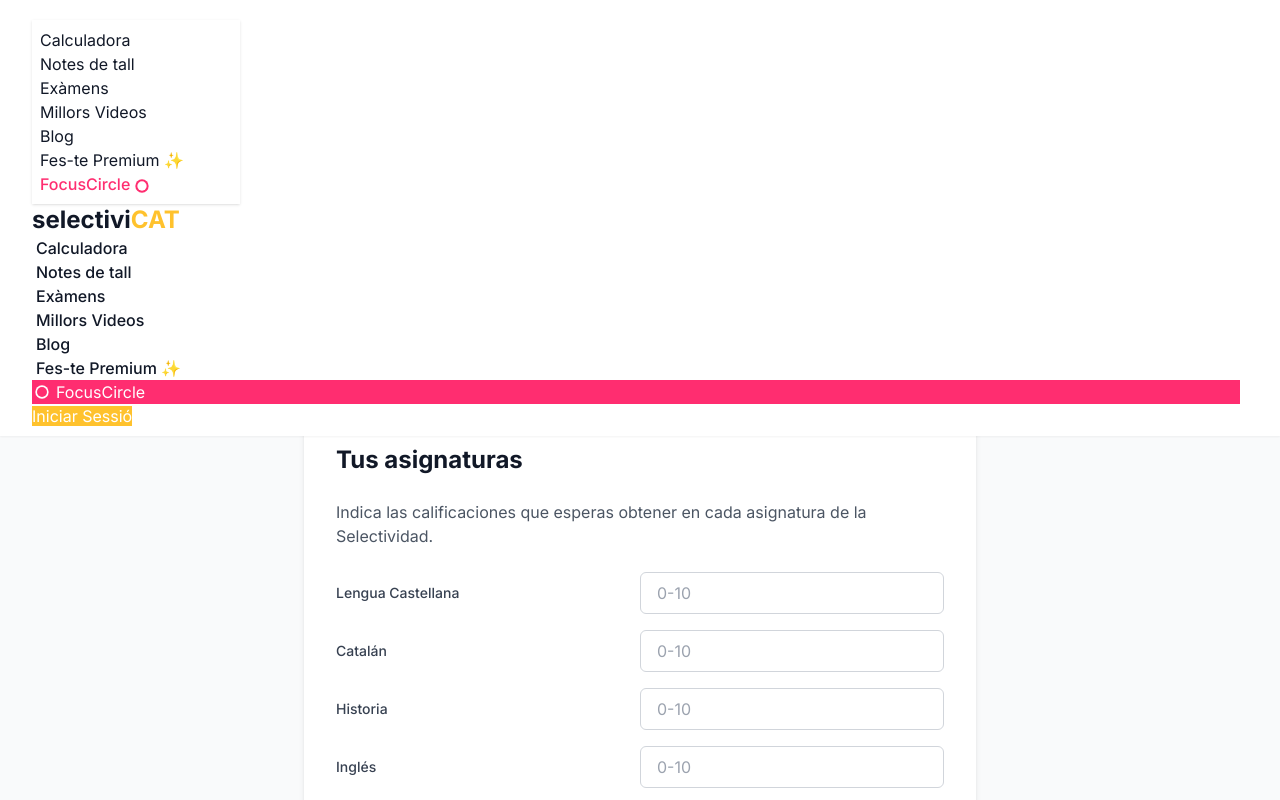
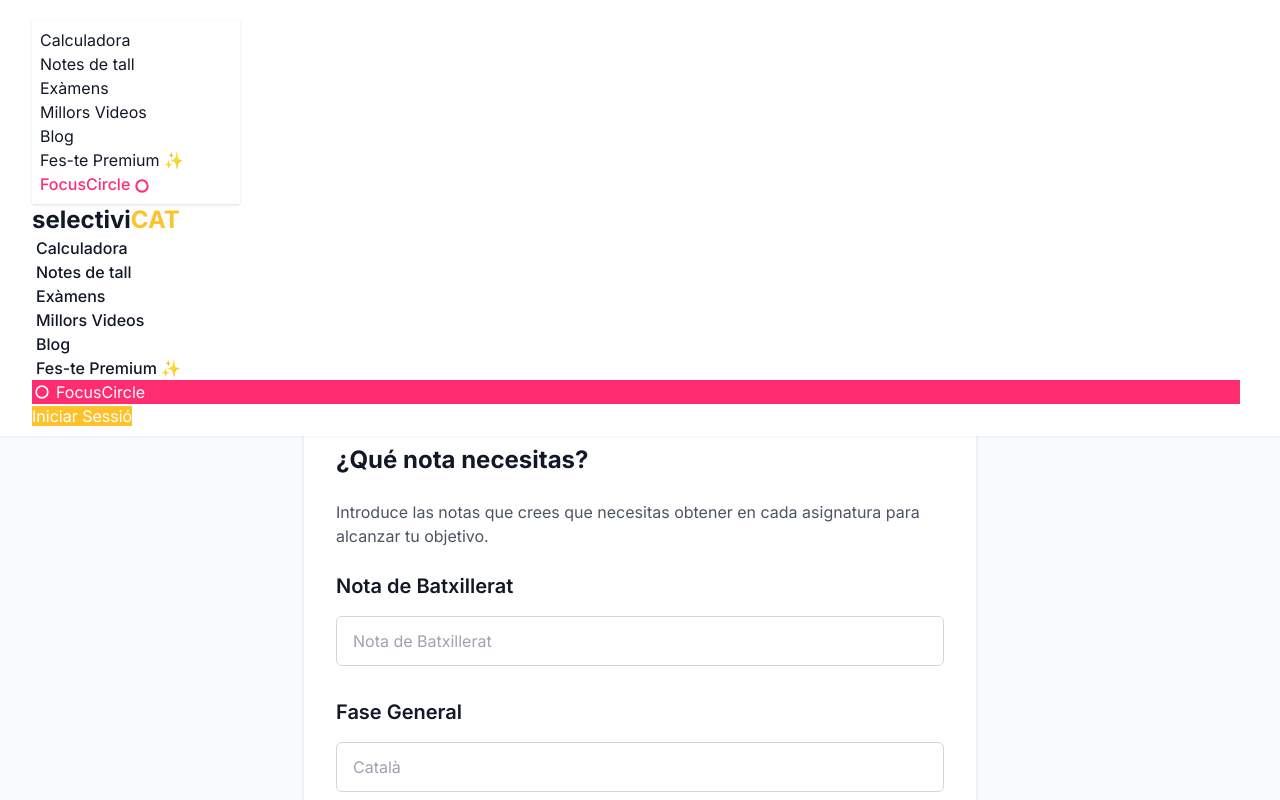
Before and after one commit to Ikerlopez13/selectivicat-clean, a Next.js app: page /estrategia-estudio in a window 1280 px wide. Both pictures are taken after a click on the button "Siguiente". Shown: the top 800 px of the page. Built offline with nearby package versions, Linux system fonts and the light colour scheme.

Commit message:
Actualizar formulario de estrategia con formato de nota de Selectividad y añadir calendario de estudio

```diff
--- a/src/app/estrategia-estudio/page.tsx
+++ b/src/app/estrategia-estudio/page.tsx
@@ -78,50 +78,103 @@ const Step1 = ({ formData, updateFormData, nextStep }) => {
 };
 
 const Step2 = ({ formData, updateFormData, nextStep, prevStep }) => {
-  const asignaturas = [
-    "Lengua Castellana",
-    "Catalán",
-    "Historia",
-    "Inglés",
-    "Matemáticas II",
-    "Matemáticas CCSS",
-    "Física",
-    "Química",
-    "Biología",
-    "Historia de la Filosofía"
+  const faseGeneral = [
+    "Català",
+    "Castellà",
+    "Llengua estrangera",
+    "Història",
+    "Optativa Fase General"
+  ];
+
+  const faseEspecifica = [
+    "Específica 1",
+    "Específica 2"
   ];
 
   return (
     <div className="bg-white rounded-lg shadow-md p-8 max-w-2xl mx-auto">
-      <h2 className="text-2xl font-bold mb-6">Tus asignaturas</h2>
+      <h2 className="text-2xl font-bold mb-6">¿Qué nota necesitas?</h2>
       <p className="text-gray-600 mb-6">
-        Indica las calificaciones que esperas obtener en cada asignatura de la Selectividad.
+        Introduce las notas que crees que necesitas obtener en cada asignatura para alcanzar tu objetivo.
       </p>
 
-      <div className="space-y-4">
-        {asignaturas.map((asignatura) => (
-          <div key={asignatura} className="flex items-center">
-            <label className="w-1/2 text-sm font-medium text-gray-700">
-              {asignatura}
-            </label>
+      {/* Nota de Bachillerato */}
+      <div className="mb-8">
+        <h3 className="text-xl font-semibold mb-4">Nota de Batxillerat</h3>
+        <div className="bg-white border border-gray-300 rounded-md">
+          <input
+            type="number"
+            step="0.01"
+            min="5"
+            max="10"
+            placeholder="Nota de Batxillerat"
+            value={formData.notaBachilleratoInput || ''}
+            onChange={(e) => updateFormData('notaBachilleratoInput', e.target.value)}
+            className="w-full px-4 py-3 rounded-md focus:ring-selectivi-yellow focus:border-selectivi-yellow border-0"
+          />
+        </div>
+      </div>
+
+      {/* Fase General */}
+      <div className="mb-8">
+        <h3 className="text-xl font-semibold mb-4">Fase General</h3>
+        <div className="space-y-3">
+          {faseGeneral.map((asignatura) => (
+            <div key={asignatura} className="w-full">
               <input
                 type="number"
                 step="0.01"
                 min="0"
                 max="10"
-              placeholder="0-10"
-              value={formData.asignaturas?.[asignatura] || ''}
+                placeholder={asignatura}
+                value={formData.faseGeneral?.[asignatura] || ''}
                 onChange={(e) => {
-                const updatedAsignaturas = {
-                  ...(formData.asignaturas || {}),
+                  const updatedFaseGeneral = {
+                    ...(formData.faseGeneral || {}),
                     [asignatura]: e.target.value
                   };
-                updateFormData('asignaturas', updatedAsignaturas);
+                  updateFormData('faseGeneral', updatedFaseGeneral);
                 }}
-              className="w-1/2 px-4 py-2 border border-gray-300 rounded-md focus:ring-selectivi-yellow focus:border-selectivi-yellow"
+                className="w-full px-4 py-3 border border-gray-300 rounded-md focus:ring-selectivi-yellow focus:border-selectivi-yellow"
+                aria-label={asignatura}
               />
             </div>
           ))}
+        </div>
+      </div>
+
+      {/* Fase Específica */}
+      <div className="mb-6">
+        <h3 className="text-xl font-semibold mb-4">Fase específica</h3>
+        <div className="space-y-3">
+          {faseEspecifica.map((asignatura, index) => (
+            <div key={asignatura} className="flex gap-3">
+              <div className="w-1/6 flex items-center justify-center bg-gray-100 text-gray-700 font-semibold rounded-md">
+                0,2
+              </div>
+              <div className="w-5/6">
+                <input
+                  type="text"
+                  placeholder={asignatura}
+                  value={formData.faseEspecifica?.[asignatura]?.asignatura || ''}
+                  onChange={(e) => {
+                    const updatedFaseEspecifica = {
+                      ...(formData.faseEspecifica || {}),
+                      [asignatura]: {
+                        ...(formData.faseEspecifica?.[asignatura] || {}),
+                        asignatura: e.target.value,
+                        ponderacion: 0.2
+                      }
+                    };
+                    updateFormData('faseEspecifica', updatedFaseEspecifica);
+                  }}
+                  className="w-full px-4 py-3 border border-gray-300 rounded-md focus:ring-selectivi-yellow focus:border-selectivi-yellow"
+                  aria-label={`Asignatura ${asignatura}`}
+                />
+              </div>
+            </div>
+          ))}
+        </div>
       </div>
 
       <div className="mt-8 flex justify-between">
@@ -168,6 +221,32 @@ const Step3 = ({ formData, updateFormData, nextStep, prevStep }) => {
                   {lugar === 'Biblioteca' ? '📚' : lugar === 'Casa' ? '🏠' : '🔄'}
                 </span>
                 <span className="font-medium">{lugar}</span>
+              </button>
+            ))}
+          </div>
+        </div>
+
+        <div>
+          <label className="block text-sm font-medium text-gray-700 mb-2">
+            ¿En qué momento del día rindes mejor?
+          </label>
+          <div className="grid grid-cols-2 gap-4">
+            {[
+              { valor: 'Mañana', emoji: '🌅' },
+              { valor: 'Tarde', emoji: '🌇' }
+            ].map((momento) => (
+              <button
+                key={momento.valor}
+                type="button"
+                onClick={() => updateFormData('momentoDia', momento.valor)}
+                className={`p-4 border rounded-lg flex flex-col items-center transition-colors ${
+                  formData.momentoDia === momento.valor
+                    ? 'border-selectivi-yellow bg-selectivi-yellow bg-opacity-10'
+                    : 'border-gray-200 hover:bg-gray-50'
+                }`}
+              >
+                <span className="text-3xl mb-2">{momento.emoji}</span>
+                <span className="font-medium">{momento.valor}</span>
               </button>
             ))}
           </div>
@@ -252,8 +331,67 @@ const Step3 = ({ formData, updateFormData, nextStep, prevStep }) => {
 };
 
 const ResultStep = ({ formData }) => {
-  // Aquí se implementaría la lógica real para generar el plan personalizado
-  // Por ahora mostramos una representación visual simplificada
+  // Función para generar un horario semanal basado en la disponibilidad y preferencias
+  const generarHorarioSemanal = () => {
+    const diasSemana = ['Lunes', 'Martes', 'Miércoles', 'Jueves', 'Viernes', 'Sábado', 'Domingo'];
+    const horario = [];
+
+    // Obtener asignaturas de fase general y específica
+    const asignaturas = [
+      ...Object.keys(formData.faseGeneral || {}).filter(a => formData.faseGeneral[a]),
+      ...Object.keys(formData.faseEspecifica || {}).map(k => formData.faseEspecifica[k]?.asignatura).filter(Boolean)
+    ];
+
+    // Calcular horas disponibles por día
+    const horasDiarias = parseInt(formData.horasDiarias) || 4;
+    const duracionPomodoro = parseInt(formData.duracionPomodoro) || 25;
+    const momentoDia = formData.momentoDia || 'Mañana';
+
+    // Crear bloques de estudio basados en la duración de pomodoro
+    const bloquesPorDia = Math.floor(horasDiarias * 60 / (duracionPomodoro + 5)); // +5 para descansos
+
+    // Para cada día de la semana, asignar bloques de estudio
+    diasSemana.forEach((dia, i) => {
+      const bloquesDia = [];
+
+      // Distribuir asignaturas en los bloques
+      for (let bloque = 0; bloque < bloquesPorDia; bloque++) {
+        const asignaturaIndex = (i + bloque) % asignaturas.length;
+        const asignatura = asignaturas[asignaturaIndex];
+
+        // Calcular hora aproximada basada en preferencia (mañana/tarde)
+        const horaInicio = momentoDia === 'Mañana'
+          ? 9 + Math.floor(bloque * (duracionPomodoro + 5) / 60)
+          : 15 + Math.floor(bloque * (duracionPomodoro + 5) / 60);
+
+        const minutoInicio = (bloque * (duracionPomodoro + 5)) % 60;
+        const horaFormateada = `${horaInicio}:${minutoInicio < 10 ? '0' + minutoInicio : minutoInicio}`;
+
+        bloquesDia.push({
+          hora: horaFormateada,
+          asignatura,
+          duracion: duracionPomodoro
+        });
+      }
+
+      horario.push({
+        dia,
+        bloques: bloquesDia,
+        esFinDeSemana: i > 4 // Sábado y domingo
+      });
+    });
+
+    return horario;
+  };
+
+  const horarioSemanal = generarHorarioSemanal();
+
+  // Función para crear URL de Google Calendar
+  const crearEnlaceGoogleCalendar = () => {
+    // En una implementación real, aquí generaríamos los enlaces a la API de Google Calendar
+    // Para una demostración, simplemente devolvemos la URL de autorización
+    return "https://accounts.google.com/o/oauth2/auth?client_id=YOUR_CLIENT_ID&redirect_uri=YOUR_REDIRECT_URI&scope=https://www.googleapis.com/auth/calendar&response_type=code";
+  };
 
   return (
     <div className="bg-white rounded-lg shadow-md p-8 max-w-4xl mx-auto">
@@ -276,7 +414,7 @@ const ResultStep = ({ formData }) => {
 
             <div>
               <p className="font-medium">Nota actual de bachillerato:</p>
-              <p className="text-lg">{formData.notaBachillerato}</p>
+              <p className="text-lg">{formData.notaBachilleratoInput || formData.notaBachillerato}</p>
             </div>
 
             <div>
@@ -289,6 +427,11 @@ const ResultStep = ({ formData }) => {
               <p className="text-lg">
                 {formData.fechaExamen ? Math.max(0, Math.floor((new Date(formData.fechaExamen) - new Date()) / (1000 * 60 * 60 * 24))) : "No especificado"}
               </p>
+            </div>
+
+            <div>
+              <p className="font-medium">Horario preferido:</p>
+              <p className="text-lg">{formData.momentoDia || "No especificado"}</p>
             </div>
 
             <div>
@@ -310,32 +453,66 @@ const ResultStep = ({ formData }) => {
               Descargar plan completo (PDF)
             </button>
 
-            <button className="mt-3 bg-white border border-selectivi-yellow text-gray-800 px-6 py-3 rounded-md hover:bg-gray-50 transition-colors w-full flex items-center justify-center">
+            <a
+              href={crearEnlaceGoogleCalendar()}
+              target="_blank"
+              rel="noopener noreferrer"
+              className="mt-3 bg-white border border-selectivi-yellow text-gray-800 px-6 py-3 rounded-md hover:bg-gray-50 transition-colors w-full flex items-center justify-center"
+            >
               <svg xmlns="http://www.w3.org/2000/svg" className="h-5 w-5 mr-2" fill="none" viewBox="0 0 24 24" stroke="currentColor">
                 <path strokeLinecap="round" strokeLinejoin="round" strokeWidth={2} d="M8 7V3m8 4V3m-9 8h10M5 21h14a2 2 0 002-2V7a2 2 0 00-2-2H5a2 2 0 00-2 2v12a2 2 0 002 2z" />
               </svg>
               Añadir a Google Calendar
-            </button>
+            </a>
           </div>
         </div>
 
         <div>
-          <h3 className="text-xl font-semibold mb-4 pb-2 border-b">Distribución recomendada</h3>
+          <h3 className="text-xl font-semibold mb-4 pb-2 border-b">Tu calendario de estudio</h3>
+
+          {/* Calendario semanal */}
+          <div className="bg-gray-50 rounded-lg p-4 mb-4 max-h-80 overflow-y-auto">
+            {horarioSemanal.map((dia) => (
+              <div key={dia.dia} className={`mb-4 ${dia.esFinDeSemana ? 'opacity-75' : ''}`}>
+                <h4 className={`font-medium mb-2 pb-1 border-b ${dia.esFinDeSemana ? 'text-purple-700' : 'text-gray-800'}`}>
+                  {dia.dia}
+                </h4>
+                <div className="space-y-2">
+                  {dia.bloques.map((bloque, i) => (
+                    <div key={i} className="flex p-2 rounded bg-white border border-gray-200">
+                      <div className="w-16 text-xs font-medium text-gray-500">{bloque.hora}</div>
+                      <div className="flex-grow px-2 py-1 bg-selectivi-yellow bg-opacity-20 rounded">
+                        {bloque.asignatura} ({bloque.duracion} min)
+                      </div>
+                    </div>
+                  ))}
+                </div>
+              </div>
+            ))}
+          </div>
 
           <div className="bg-gray-50 p-4 rounded-lg mb-4">
-            <h4 className="font-medium mb-2">Priorización de asignaturas</h4>
+            <h4 className="font-medium mb-2">Notas necesarias para aprobar</h4>
             <div className="space-y-2">
-              {Object.entries(formData.asignaturas || {})
+              {Object.entries(formData.faseGeneral || {})
                 .filter(([_, nota]) => nota)
-                .sort((a, b) => b[1] - a[1])
-                .slice(0, 5)
-                .map(([asignatura, nota], index) => (
+                .map(([asignatura, nota]) => (
                   <div key={asignatura} className="flex items-center">
                     <div className="w-8 h-8 rounded-full bg-selectivi-yellow text-center leading-8 mr-2">
-                      {index + 1}
+                      {nota}
                     </div>
                     <span className="flex-grow">{asignatura}</span>
-                    <span className="font-medium">{nota}/10</span>
+                  </div>
+                ))}
+
+              {Object.entries(formData.faseEspecifica || {})
+                .filter(([_, data]) => data?.asignatura)
+                .map(([key, data]) => (
+                  <div key={key} className="flex items-center">
+                    <div className="w-8 h-8 rounded-full bg-blue-100 text-center leading-8 mr-2">
+                      {data.ponderacion}
+                    </div>
+                    <span className="flex-grow">{data.asignatura}</span>
                   </div>
                 ))}
             </div>
@@ -355,16 +532,6 @@ const ResultStep = ({ formData }) => {
               Conectar con FocusCircle
             </a>
           </div>
-
-          <div className="mt-4 bg-purple-100 p-4 rounded-lg">
-            <h4 className="font-medium mb-2 text-purple-800">¿Necesitas ayuda personalizada?</h4>
-            <p className="text-sm text-purple-600 mb-3">
-              Nuestros tutores profesionales pueden ayudarte a entender mejor las materias y resolver tus dudas.
-            </p>
-            <button className="bg-purple-600 text-white px-4 py-2 rounded hover:bg-purple-700 transition-colors">
-              Reservar sesión con tutor
-            </button>
-          </div>
         </div>
       </div>
     </div>
@@ -377,9 +544,13 @@ export default function EstrategiaEstudio() {
     carrera: '',
     notaCorte: '',
     notaBachillerato: '',
+    notaBachilleratoInput: '',
+    faseGeneral: {},
+    faseEspecifica: {},
     asignaturas: {},
     lugarEstudio: '',
     horasDiarias: '',
+    momentoDia: '', // Mañana o tarde
     fechaExamen: '',
     duracionPomodoro: 25, // Valor por defecto
   });
```
Lines whose indentation alone changed are shown as unchanged.
